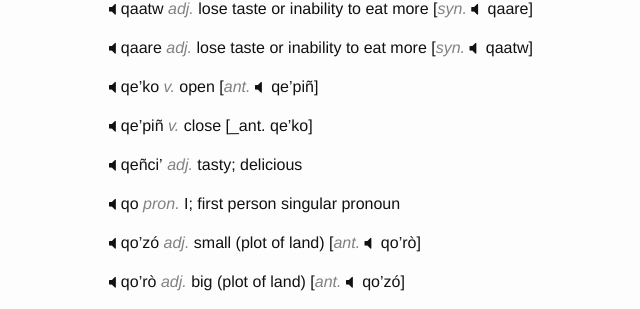
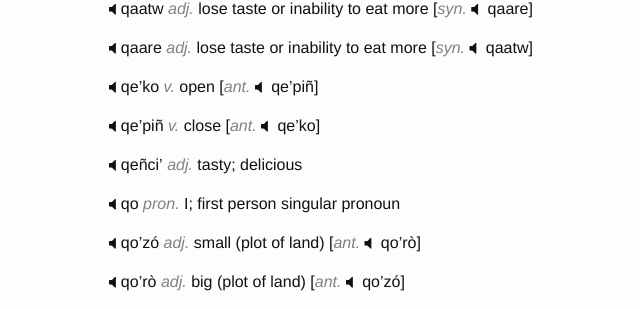
Before and after one commit to hacksparrow/language.apatani.org, a Jekyll site: the page built from dictionary/q.md, in a window 1280 px wide. Shown: the part 558-867 px from the top of the page, without its empty margins (161-801 px from the left). Built offline with Jekyll 4.4.1, drawn with Linux system fonts in a browser that asks for light colours; nearby versions of some CDN libraries; comment, search, counter and statistics services are not loaded.

Commit message:
Update q.md

```diff
--- a/dictionary/q.md
+++ b/dictionary/q.md
@@ -36,7 +36,7 @@ __qaare__	_adj._	lose taste or inability to eat more	[_syn._	qaatw]
 __qe'ko__	_v._	open	[_ant._	qe'piñ]
 
 
-__qe'piñ__	_v._	close	[_ant.	qe'ko]
+__qe'piñ__	_v._	close	[_ant._	qe'ko]
 
 
 __qeñci'__	_adj._	tasty; delicious
```
